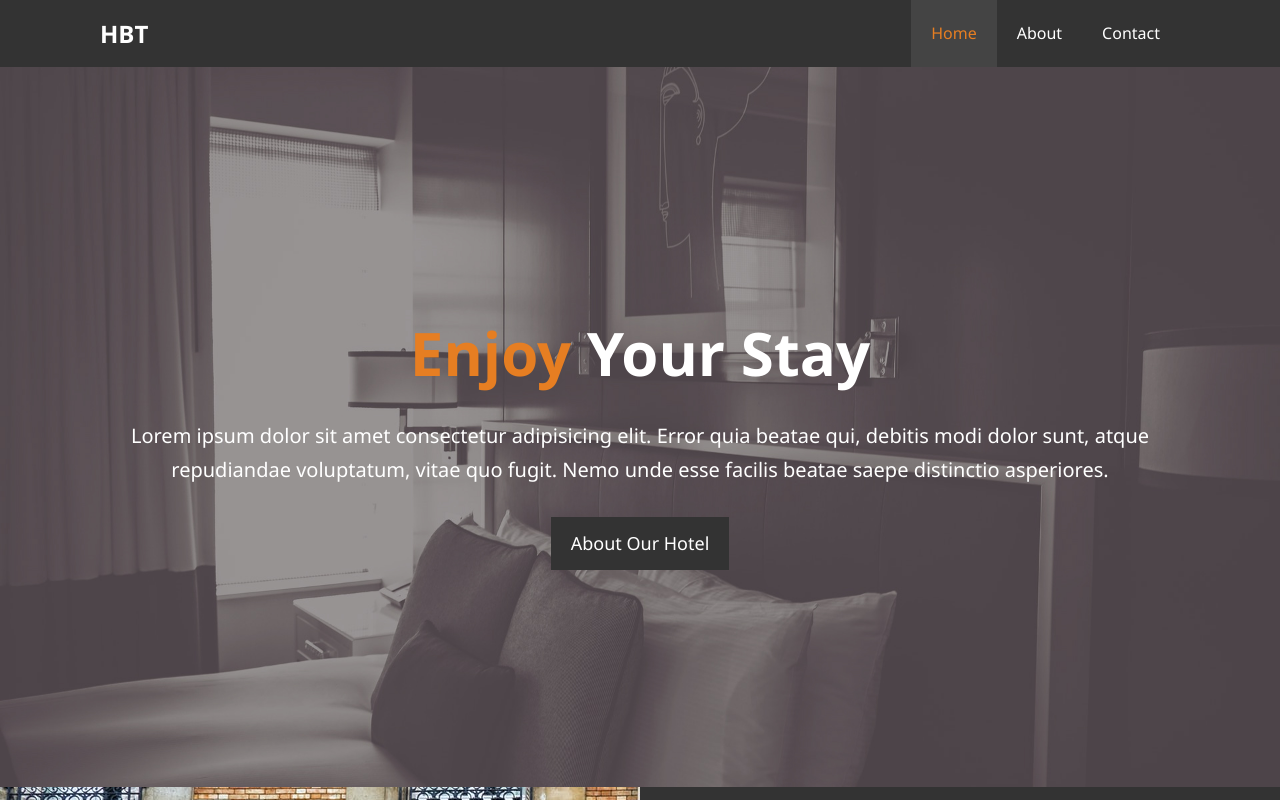
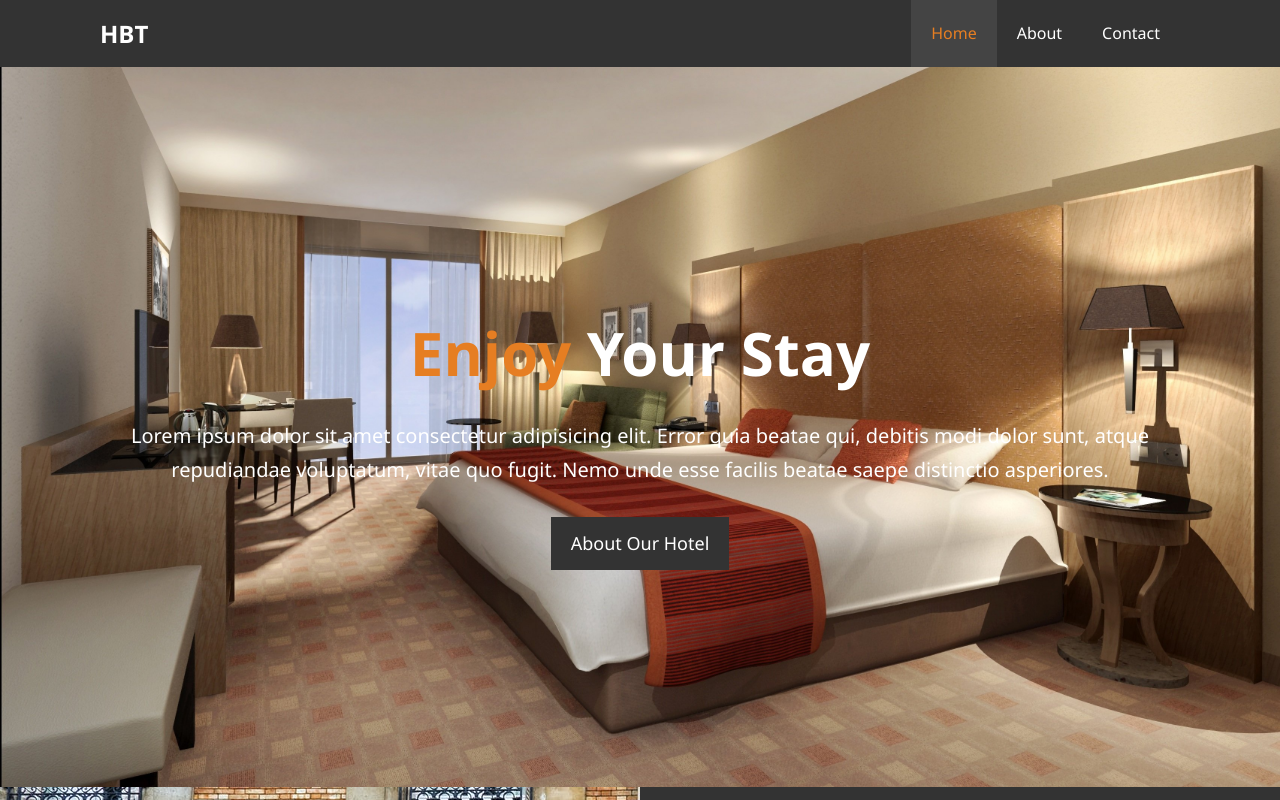
Before and after one commit to ShiyamS/Hotel-Project, a plain HTML site: page index.html in a window 1280 px wide. Shown: the top 800 px of the page. Drawn offline with Linux system fonts and the light colour scheme.

Commit message:
background image change in Home page

```diff
--- a/css/style.css
+++ b/css/style.css
@@ -141,8 +141,11 @@ p{
 /* Show Case */
 
 #showcase{
-    background: url("../img/showcase.jpg") no-repeat center center/cover;
+    background: url("../img/interior-1026452.jpg") no-repeat center center/cover;
     height: 720px;
+
+
+
 }
 
 #showcase .showcase-content{
```
Also changed, not shown: about.html (+1 -1 lines), img/building-66789_1920.jpg (added), img/interior-1026452.jpg (added).
